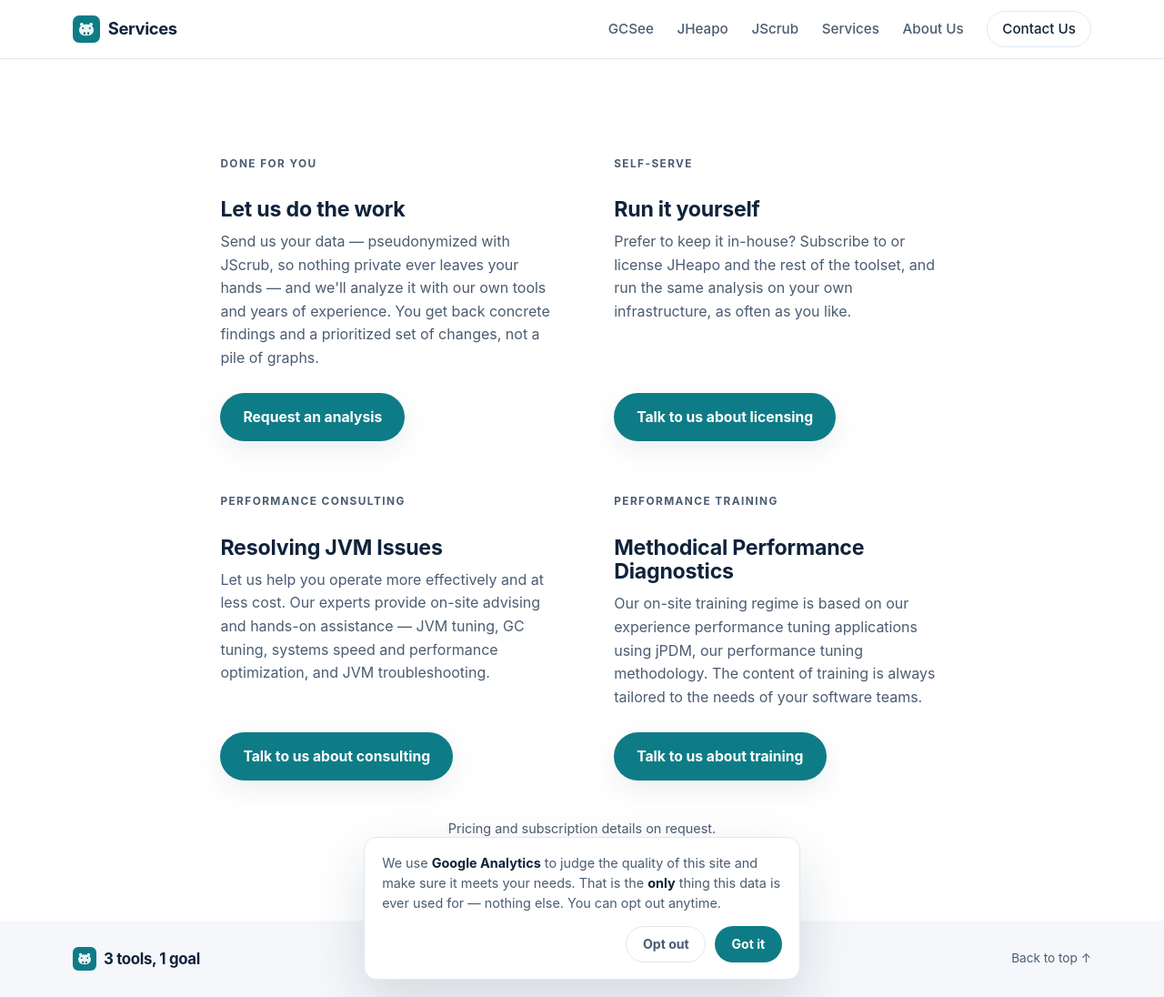
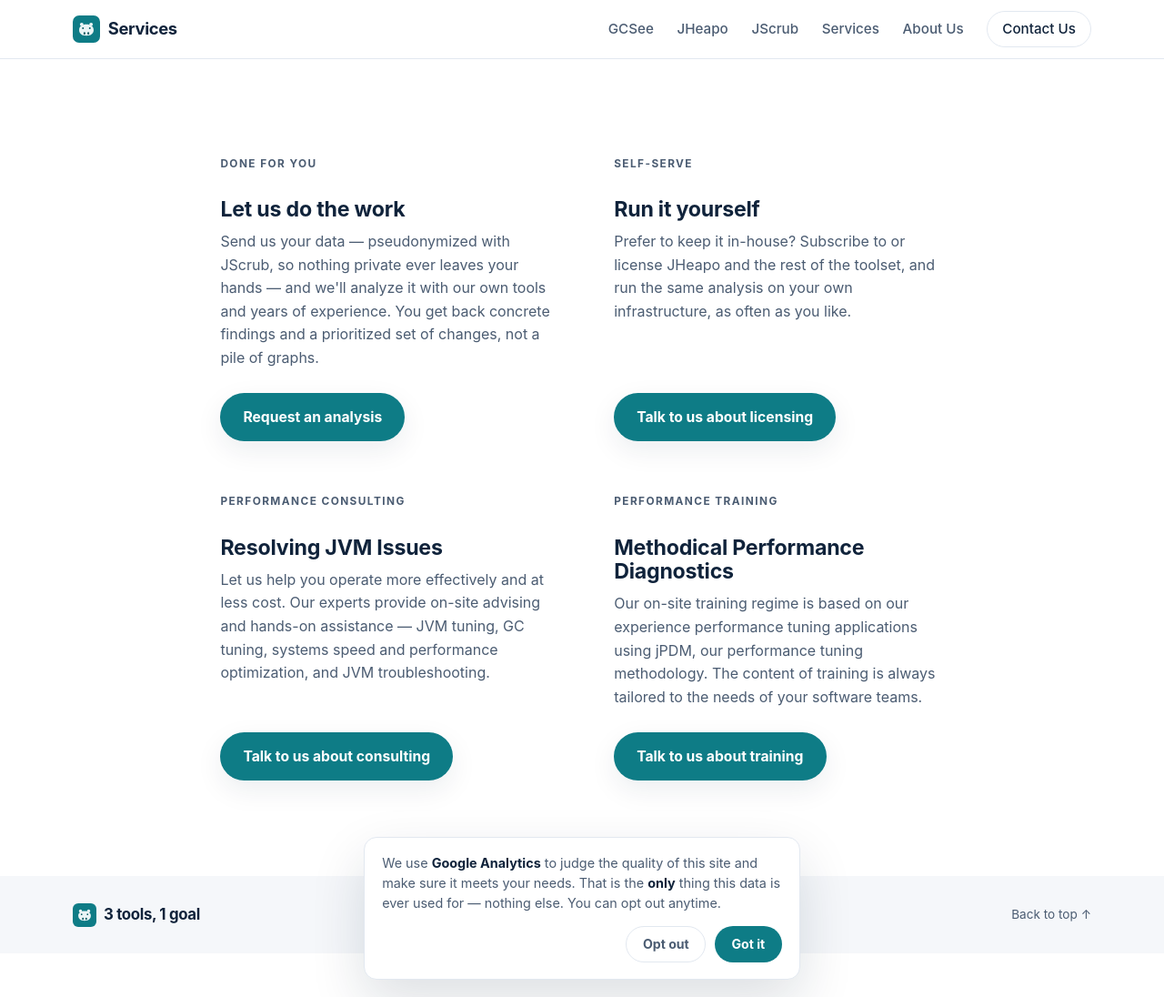
Before and after one commit to jheapo/jheapo.github.io, a Jekyll site: the page built from services.html, in a window 1280 px wide and 1096 px high. Shown: the whole window at 91% size. Built offline with Jekyll 4.4.1, drawn with Linux system fonts in a browser that asks for light colours.

Commit message:
Services: drop the pricing/subscription note
Co-Authored-By: Claude Opus 4.8 <noreply@anthropic.com>

```diff
--- a/services.html
+++ b/services.html
@@ -41,6 +41,5 @@ description: Analysis, consulting, and training — JVM and GC tuning, troublesh
         <a class="btn btn-primary" href="mailto:{{ site.contact_email }}?subject=Performance%20training%20enquiry">Talk to us about training</a>
       </div>
     </div>
-    <p class="service-note">Pricing and subscription details on request.</p>
   </div>
 </section>
```
